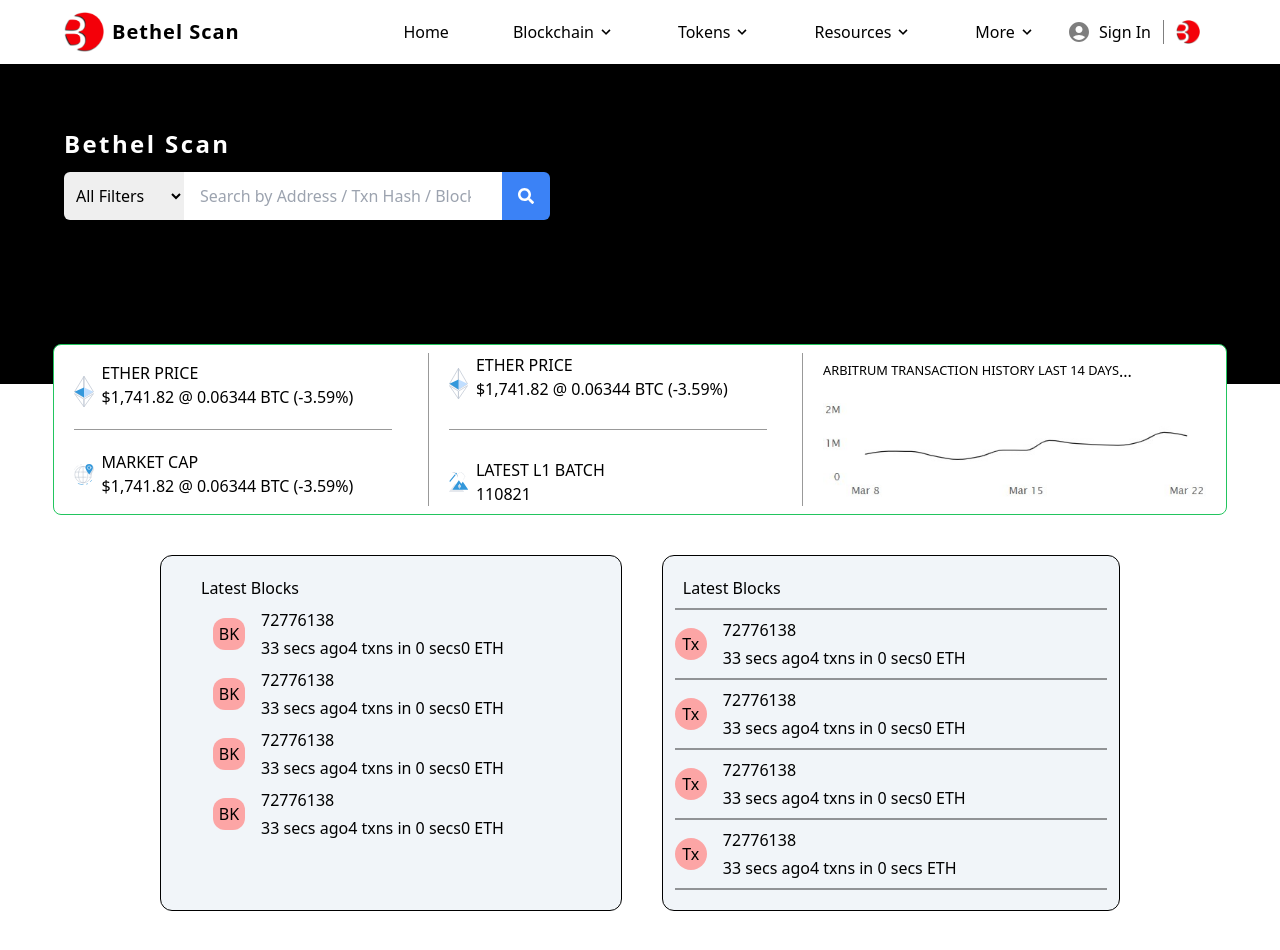
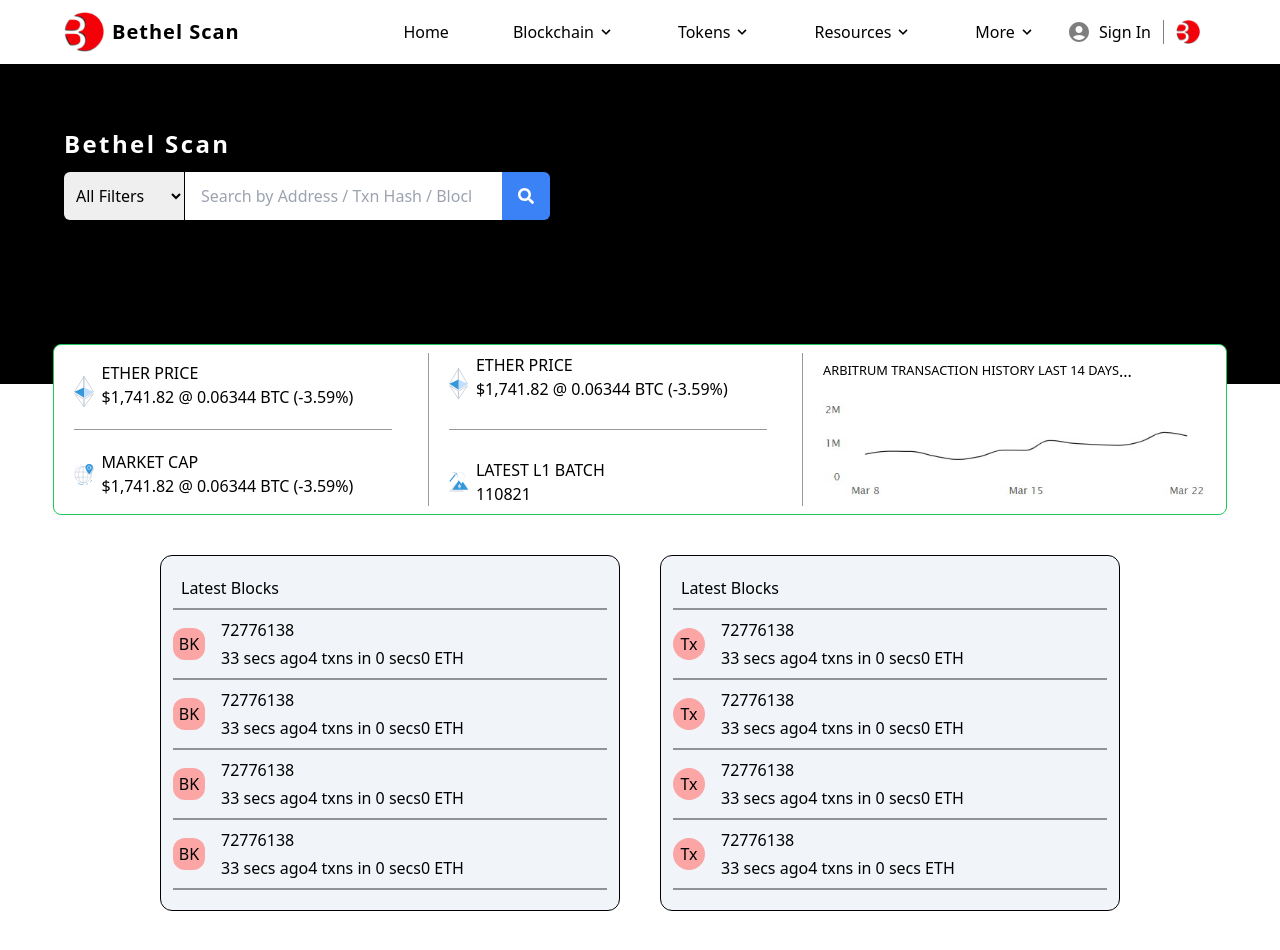
Before and after one commit to wwdfdo/asbiscan_clone, a React (Create React App) app: page / in a window 1280 px wide. Built offline with nearby package versions, Linux system fonts and the light colour scheme.

Commit message:
added new styles to latest details component

```diff
--- a/src/components/LatestDetails/LatestDetails.js
+++ b/src/components/LatestDetails/LatestDetails.js
@@ -3,8 +3,9 @@ import React from "react";
 const LatestDetails = () => {
   return (
     <div className="w-3/4 mx-auto gap-10 flex justify-around  py-10 ">
-      <div className=" flex flex-col gap-2 bg-slate-100 w-1/2 px-10 py-5 rounded-xl border-[1px] border-black">
-        <h4>Latest Blocks</h4>
+      <div className=" flex flex-col gap-2 bg-slate-100 w-1/2  py-5 rounded-xl border-[1px] border-black">
+        <h4 className="px-5">Latest Blocks</h4>
+        <hr className="border-[.5px] border-black border-opacity-40 mx-3"></hr>
         <div className="flex gap-4 items-center px-3">
           <div className="w-8 h-8 bg-red-300 flex justify-center items-center rounded-xl">
             BK
@@ -14,6 +15,7 @@ const LatestDetails = () => {
             <div>33 secs ago4 txns in 0 secs0 ETH</div>
           </div>
         </div>
+        <hr className="border-[.5px] border-black border-opacity-40 mx-3"></hr>
         <div className="flex gap-4 items-center px-3">
           <div className="w-8 h-8 bg-red-300 flex justify-center items-center rounded-xl">
             BK
@@ -23,6 +25,7 @@ const LatestDetails = () => {
             <div>33 secs ago4 txns in 0 secs0 ETH</div>
           </div>
         </div>
+        <hr className="border-[.5px] border-black border-opacity-40 mx-3"></hr>
         <div className="flex gap-4 items-center px-3">
           <div className="w-8 h-8 bg-red-300 flex justify-center items-center rounded-xl">
             BK
@@ -32,6 +35,7 @@ const LatestDetails = () => {
             <div>33 secs ago4 txns in 0 secs0 ETH</div>
           </div>
         </div>
+        <hr className="border-[.5px] border-black border-opacity-40 mx-3"></hr>
         <div className="flex gap-4 items-center px-3">
           <div className="w-8 h-8 bg-red-300 flex justify-center items-center rounded-xl">
             BK
@@ -41,6 +45,7 @@ const LatestDetails = () => {
             <div>33 secs ago4 txns in 0 secs0 ETH</div>
           </div>
         </div>
+        <hr className="border-[.5px] border-black border-opacity-40 mx-3"></hr>
       </div>
       <div className=" flex flex-col gap-2 bg-slate-100 py-5 w-1/2 rounded-xl border-[1px] border-black">
         <h4 className="px-5">Latest Blocks</h4>
--- a/src/components/SearchInput/SearchInput.js
+++ b/src/components/SearchInput/SearchInput.js
@@ -11,7 +11,7 @@ const SearchInput = () => {
         <select
           id="filter"
           name="filter"
-          className=" outline-none  rounded-tl-md rounded-bl-md px-2 "
+          className=" outline-none  rounded-tl-md rounded-bl-md px-2  border-r-[1px] border-black"
         >
           <option value="Addresses">All Filters</option>
           <option value="Addresses">Addresses</option>
```
